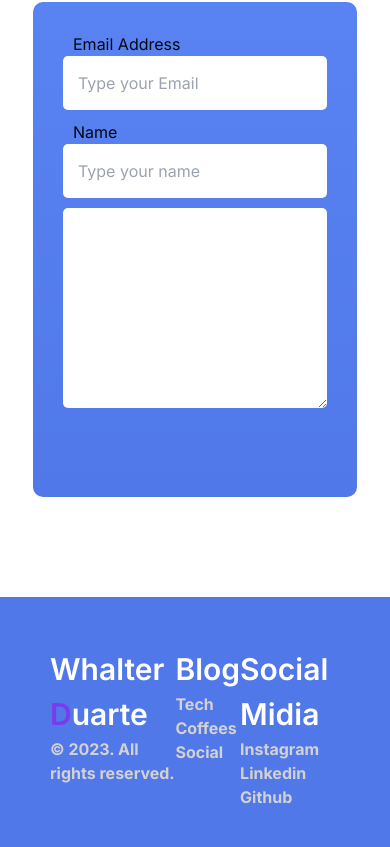
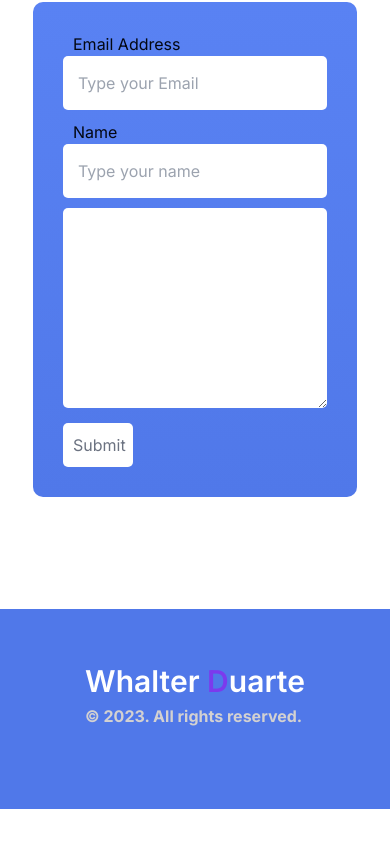
Before and after one commit to whalterduarte/PortifolioFullstack, a Next.js app: page / in a window 390 px wide. Shown: the part 3889-4736 px from the top of the page. After the commit the page ends 4698 px from the top, so only its background shows below. Built offline with nearby package versions, Linux system fonts and the light colour scheme.

Commit message:
Responsividade footer

```diff
--- a/src/app/_components/contact.tsx
+++ b/src/app/_components/contact.tsx
@@ -7,7 +7,12 @@ const Contact = () => {
 
   const [state, handleSubmit] = useForm("mqkvvgvj");
   if (state.succeeded) {
-      return <p>Thank you for getting in touch, your form has been sent successfully.</p>;
+      return <div className={styles.containerform}>
+      <div>
+        <h1 className="font-heading text-3xl">Email successfully sent! 📬  <br /> Please monitor your
+          inbox for further communication.</h1>
+      </div>
+      </div>;
   }
   return (
     <div  id='contact' className={styles.container}>
--- a/src/app/_components/footer.tsx
+++ b/src/app/_components/footer.tsx
@@ -12,13 +12,13 @@ const Footer = () => {
             </h1>
             <p className={styles.link}> &copy; 2023. All rights reserved.</p>
           </div>
-          <div className={styles.items}>
+          <div className={styles.itemsBlog}>
              <h1 className={styles.title}>Blog</h1>
               <Link className={styles.link} href={'/blog'}>Tech</Link>
               <Link className={styles.link} href={'/blog'}>Coffees</Link>
               <Link className={styles.link} href={'/blog'}>Social</Link>
           </div>
-         <div className={styles.items}>
+         <div className={styles.itemsSocial}>
              <h1 className={styles.title}>Social Midia</h1>
               <Link className={styles.link} href={'https://www.instagram.com/whalterdart/'}>Instagram</Link>
               <Link className={styles.link} href={'https://www.linkedin.com/in/whalter-duarte'}>Linkedin</Link>
--- a/src/app/_components/moduleCss/contact.module.css
+++ b/src/app/_components/moduleCss/contact.module.css
@@ -3,7 +3,22 @@
   flex-direction: column;
   align-items: center;
   margin-bottom: 100px;
+  min-height: 500px;
+  height: 600px;
 }
+
+.containerform{
+  height: 600px;
+  min-height: 500px;
+  margin-bottom: 100px;
+  display: flex;
+  align-items: center;
+  justify-content: center;
+}
+.containerform h1{
+  text-align: center;
+}
+
 .tanksContainer{
   display: flex;
   align-items: center;
@@ -87,6 +102,9 @@ justify-content: center;
     display: flex;
     flex-direction: column;
   }
+  .submit{
+    position: static;
+  }
   .formContainer{
     width: 100%;
   }
--- a/src/app/_components/moduleCss/footer.module.css
+++ b/src/app/_components/moduleCss/footer.module.css
@@ -3,7 +3,7 @@
   bottom: 0;
   left: 0;
   width: 100%;
-  height: 250px;
+  height: 270px;
 }
 
 .footer{
@@ -18,11 +18,30 @@
   font-size: 30px;
 }
 
-.items{
+.itemsBlog{
   display: flex;
   flex-direction: column;
 }
+.itemsSocial{
+  display: flex;
+  flex-direction: column;
+}
+
 .link{
   color: #d3d1d1;
   font-weight: 700;
 }
+
+@media screen and (max-width: 700px) {
+  .itemsSocial{
+    display: none;
+  }
+}
+@media screen and (max-width: 400px) {
+  .itemsBlog{
+    display: none;
+  }
+  .container{
+    height: 200px;
+  }
+}
--- a/src/app/_components/moduleCss/home.module.css
+++ b/src/app/_components/moduleCss/home.module.css
@@ -1,3 +1,3 @@
 .center{
-  overflow-x: hidden;
+  overflow-y: hidden;
 }
--- a/src/app/page.tsx
+++ b/src/app/page.tsx
@@ -11,7 +11,7 @@ import styles from './_components/moduleCss/home.module.css'
 
 export default function Home() {
   return (
-    <main className={styles.center}>
+    <main >
       <div className='absolute z-10'>
       <Navbar />
       <ModeToggle />
```
